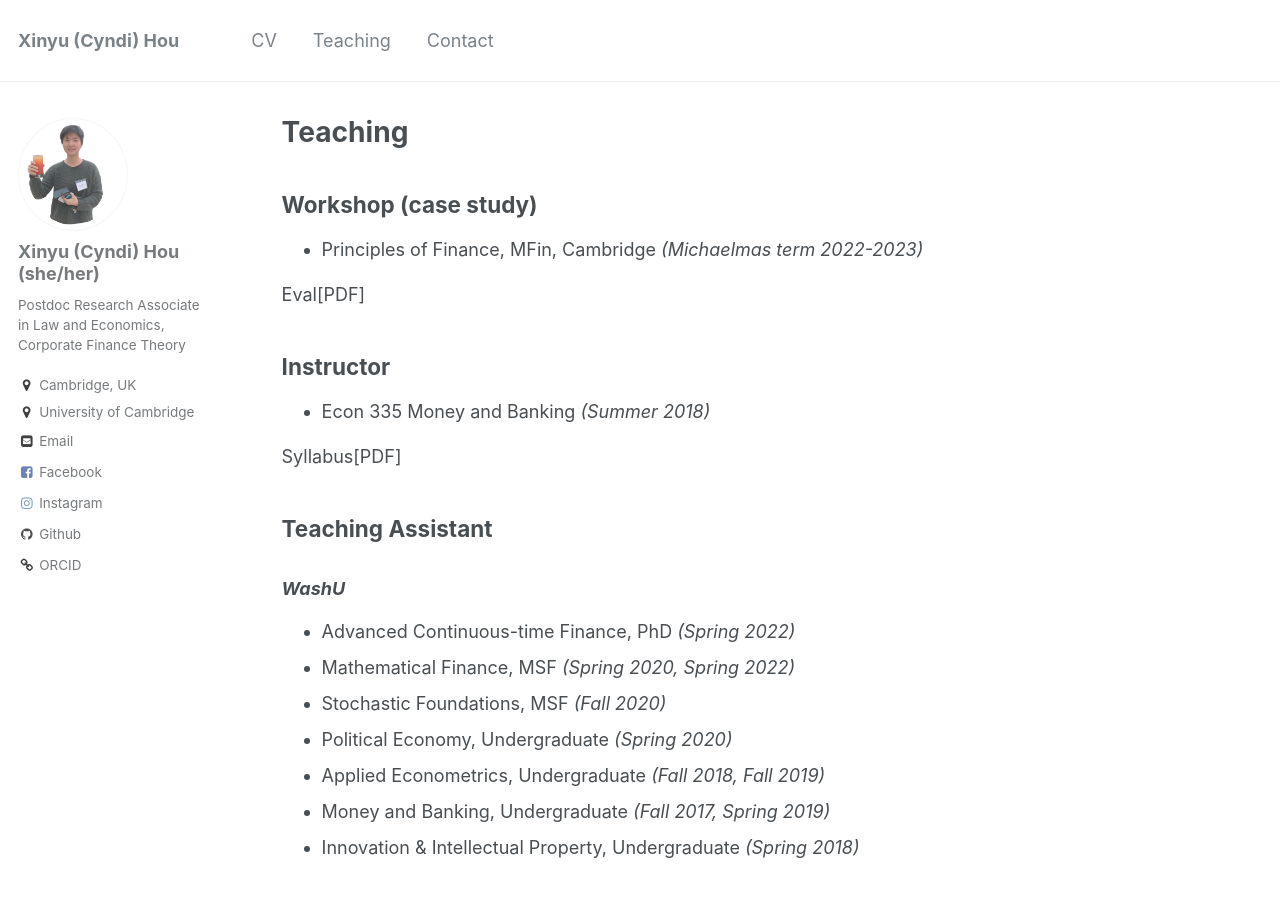
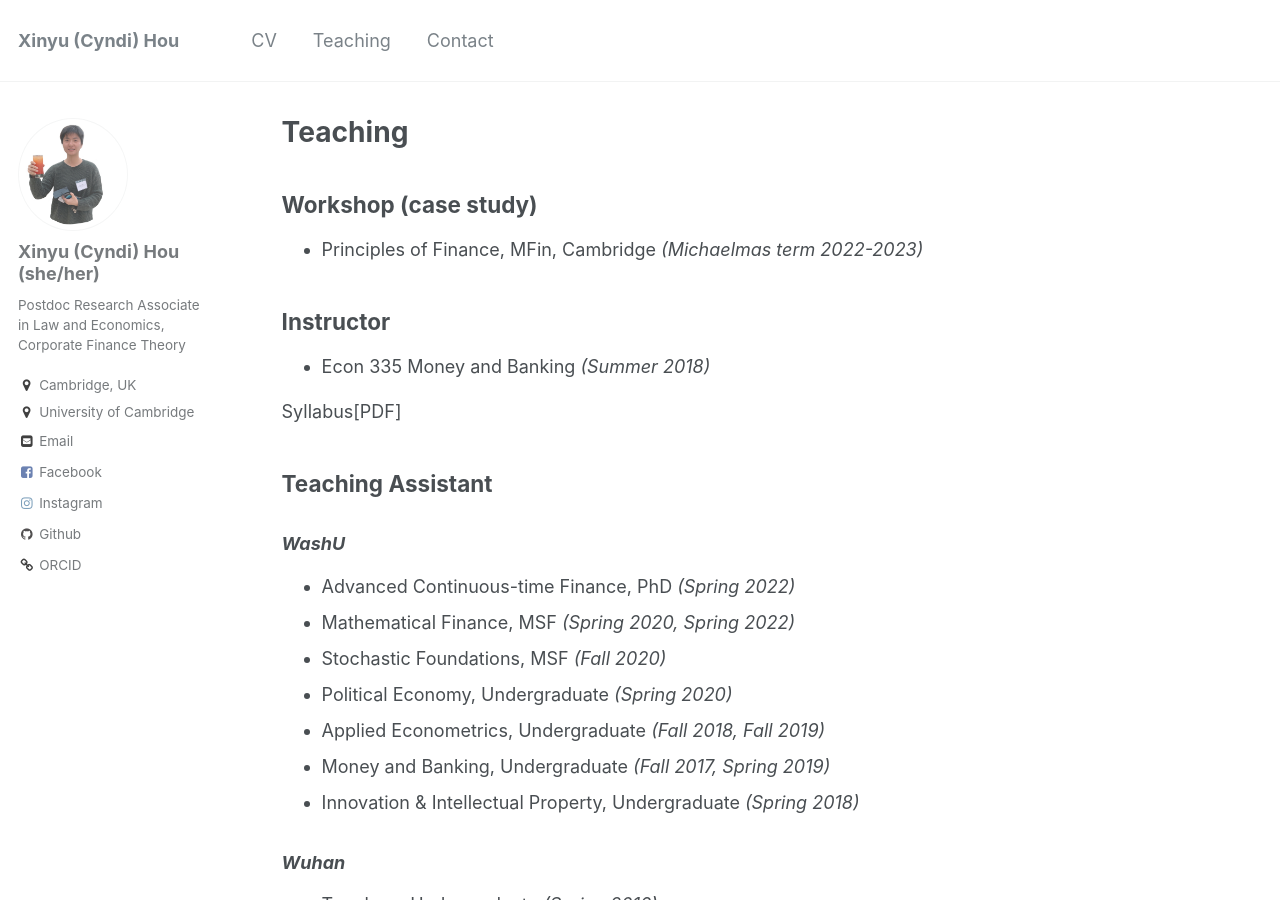
Before and after one commit to xinyuhou94/xinyuhou94.github.io, a Jekyll site: the page built from _pages/teaching.md, in a window 1280 px wide and 900 px high. Built offline with Jekyll 4.4.1, drawn with Linux system fonts in a browser that asks for light colours.

Commit message:
Update teaching.md

```diff
--- a/_pages/teaching.md
+++ b/_pages/teaching.md
@@ -7,8 +7,7 @@ author_profile: true
 ## Workshop (case study)
 * Principles of Finance, MFin, Cambridge _(Michaelmas term 2022-2023)_
 
-[Eval[PDF]](http://xinyuhou94.github.io/files/MFIN22.pdf)
-<!-- <embed src="http://xinyuhou94.github.io/files/MFIN22.pdf" width="650" height="1800" type='application/pdf'> -->
+
 
 
 ## Instructor
```
